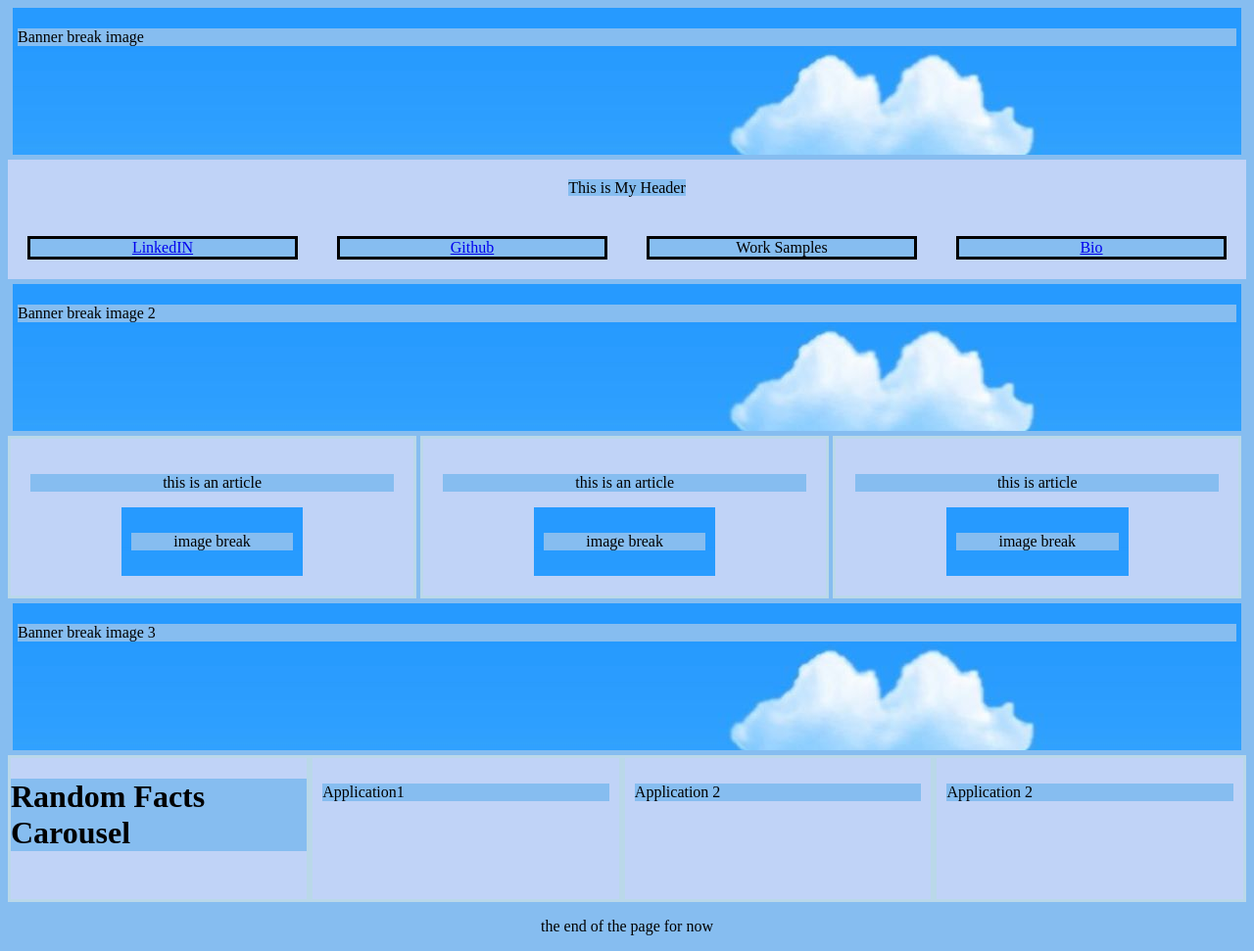
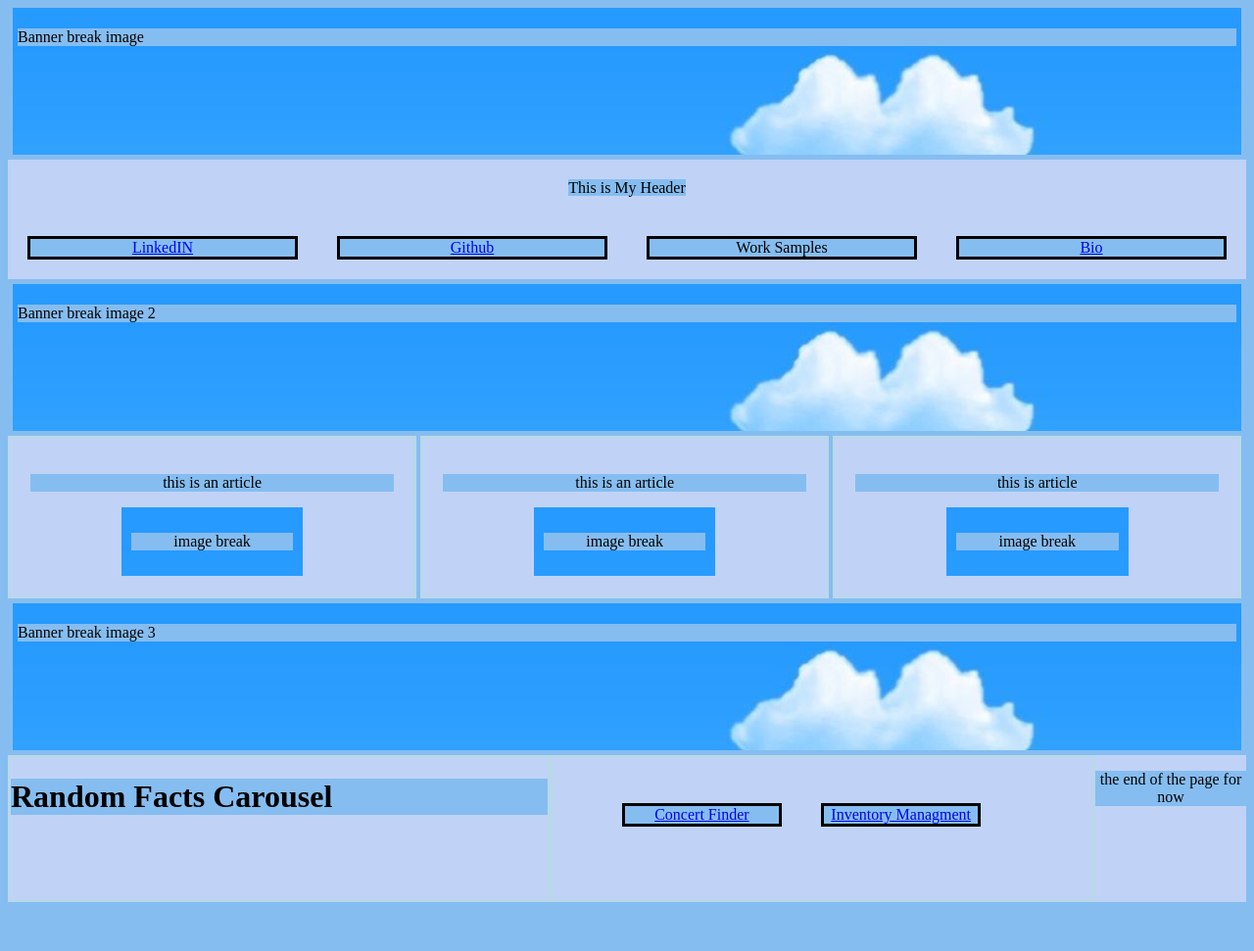
Before and after one commit to Blackbolt001/GTchal2, a plain HTML site: page index.html in a window 1280 px wide. Shown: the whole page at 98% size. After the commit the page ends 929 px from the top, so only its background shows below. Drawn offline with Linux system fonts and the light colour scheme.

Commit message:
added link to project

```diff
--- a/index.html
+++ b/index.html
@@ -57,18 +57,12 @@
 </div>
 
 <div class="DocumentApplication">
-    <p> Application1 </p>
-   </div>
+   <ul>
+      <li><a href="https://mlyjak1.github.io/G-10_Musical_Chairs/#gsc.tab=0">Concert Finder</a></li>
+      <li><a href="https://mlyjak1.github.io/G-10_Musical_Chairs/#gsc.tab=0">Inventory Managment</a></li>
+   </ul>
+</div>
 
-   <div class="DocumentApplication">
-         <p>Application 2</p>
-   </div>
-
-   <div class="DocumentApplication">
-      <p>Application 2</p>
-   </div>
-
-</div>
 
 <footer>
    <p>the end of the page for now </p>
```
